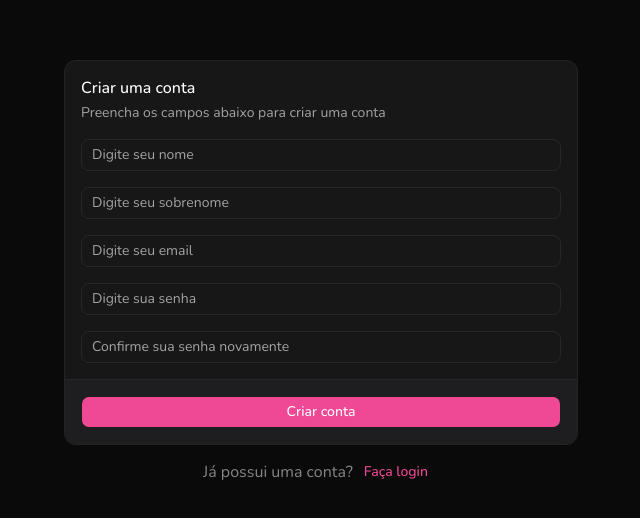
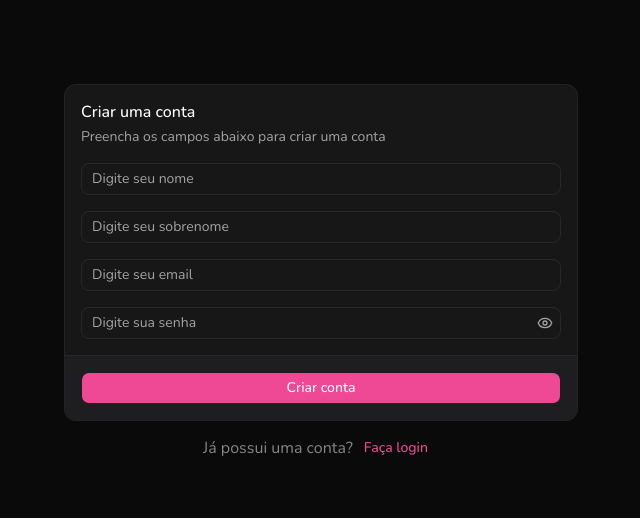
Before and after one commit to Allaaxx/fintrack, a React (Vite) app: page /signup in a window 1280 px wide. Shown: the part 126-644 px from the top of the page, without its empty margins (319-959 px from the left). Built offline with nearby package versions, Linux system fonts and the light colour scheme.

Commit message:
feat: add password input with visibility change

```diff
--- a/src/pages/signup.jsx
+++ b/src/pages/signup.jsx
@@ -1,3 +1,5 @@
+import { EyeIcon, EyeOffIcon } from 'lucide-react';
+import { useState } from 'react';
 import { Link } from 'react-router';
 
 import { Button } from '@/components/ui/button';
@@ -12,6 +14,7 @@
 import { Input } from '@/components/ui/input';
 
 const SignUpPage = () => {
+  const [passwordIsVisible, setPasswordIsVisible] = useState(false);
   return (
     <div className="flex h-screen w-screen flex-col items-center justify-center gap-3">
       <Card className="w-full max-w-lg">
@@ -22,20 +25,21 @@
           </CardDescription>
         </CardHeader>
         <CardContent className="space-y-4">
-          <div className="space-y-2">
-            <Input type="text" placeholder="Digite seu nome" />
-          </div>
-          <div className="space-y-2">
-            <Input type="text" placeholder="Digite seu sobrenome" />
-          </div>
-          <div className="space-y-2">
-            <Input type="email" placeholder="Digite seu email" />
-          </div>
-          <div className="space-y-2">
-            <Input type="password" placeholder="Digite sua senha" />
-          </div>
-          <div className="space-y-2">
-            <Input type="password" placeholder="Confirme sua senha novamente" />
+          <Input type="text" placeholder="Digite seu nome" />
+          <Input type="text" placeholder="Digite seu sobrenome" />
+          <Input type="email" placeholder="Digite seu email" />
+          <div className="relative">
+            <Input
+              type={passwordIsVisible ? 'text' : 'password'}
+              placeholder="Digite sua senha"
+            />
+            <Button
+              variant="ghost"
+              className="text-muted-foreground absolute top-0 right-0 bottom-0 my-auto h-8 w-8"
+              onClick={() => setPasswordIsVisible((prev) => !prev)}
+            >
+              {passwordIsVisible ? <EyeOffIcon /> : <EyeIcon />}
+            </Button>
           </div>
         </CardContent>
         <CardFooter>
```
